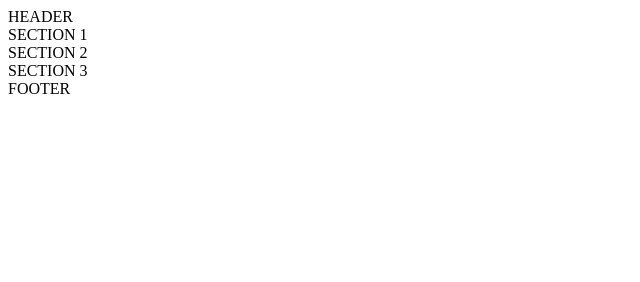
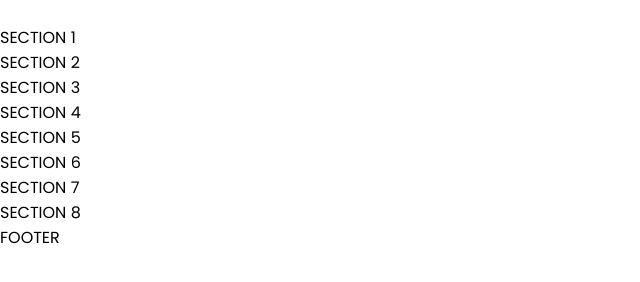
Before and after one commit to front-end-by-rimantas/43-grupe-portfolio-personal, a website: page index.html in a window 1280 px wide. Shown: the whole page, without its empty margins (0-640 px from the left). Drawn offline with Linux system fonts and the light colour scheme.

Commit message:
Layout #1

```diff
--- /dev/null
+++ b/css/base/base.css
@@ -0,0 +1,12 @@
+@import url('https://fonts.googleapis.com/css2?family=Poppins&display=swap');
+
+body,
+body * {
+    margin: 0;
+    padding: 0;
+    box-sizing: border-box;
+}
+
+body {
+    font-family: "Poppins", sans-serif;
+}
--- /dev/null
+++ b/css/pages/home.css
@@ -0,0 +1,39 @@
+/* base */
+@import '../base/base.css';
+@import '../base/layout.css';
+
+/* 3rd-party */
+
+/* components */
+
+/* CUSTOM STYLE */
+
+/* header: start */
+/* header: end */
+
+/* hero: start */
+/* hero: end */
+
+/* about me: start */
+/* about me: end */
+
+/* My Offered Services: start */
+/* My Offered Services: end */
+
+/* Blue section count: start */
+/* Blue section count: end */
+
+/* Our Latest Featured Projects: start */
+/* Our Latest Featured Projects: end */
+
+/* Client’s Feedback About Me: start */
+/* Client’s Feedback About Me: end */
+
+/* Latest Posts From Our Blog: start */
+/* Latest Posts From Our Blog: end */
+
+/* Blue labels section: start */
+/* Blue labels section: end */
+
+/* footer: start */
+/* footer: end */
--- a/index.html
+++ b/index.html
@@ -5,27 +5,67 @@
     <meta charset="UTF-8">
     <meta http-equiv="X-UA-Compatible" content="IE=edge">
     <meta name="viewport" content="width=device-width, initial-scale=1.0">
-    <title>Portfolio</title>
+    <title>Personal</title>
+    <link rel="stylesheet" href="./css/pages/home.css">
 </head>
 
 <body>
     <header>
-        HEADER
+        <div>
+            <img src="" alt="">
+            <nav></nav>
+        </div>
     </header>
 
     <main>
+
+        <!-- hero: start -->
         <section>
             SECTION 1
         </section>
+        <!-- hero: end -->
 
+        <!-- about me: start -->
         <section>
             SECTION 2
         </section>
+        <!-- about me: end -->
 
+        <!-- My Offered Services: start -->
         <section>
             SECTION 3
         </section>
-    </main>
+        <!-- My Offered Services: end -->
+
+        <!-- Blue section count: start -->
+        <section>
+            SECTION 4
+        </section>
+        <!-- Blue section count: end -->
+
+        <!-- Our Latest Featured Projects: start -->
+        <section>
+            SECTION 5
+        </section>
+        <!-- Our Latest Featured Projects: end -->
+
+        <!-- Client’s Feedback About Me: start -->
+        <section>
+            SECTION 6
+        </section>
+        <!-- Client’s Feedback About Me: end -->
+
+        <!-- Latest Posts From Our Blog: start -->
+        <section>
+            SECTION 7
+        </section>
+        <!-- Latest Posts From Our Blog: end -->
+
+        <!-- Blue labels section: start -->
+        <section>
+            SECTION 8
+        </section>
+        <!-- Blue labels section: end -->
 
     <footer>
         FOOTER
```
Also changed, not shown: js/pages/home.js (added, +34 -0 lines), README.md, css/base/layout.css (added).
